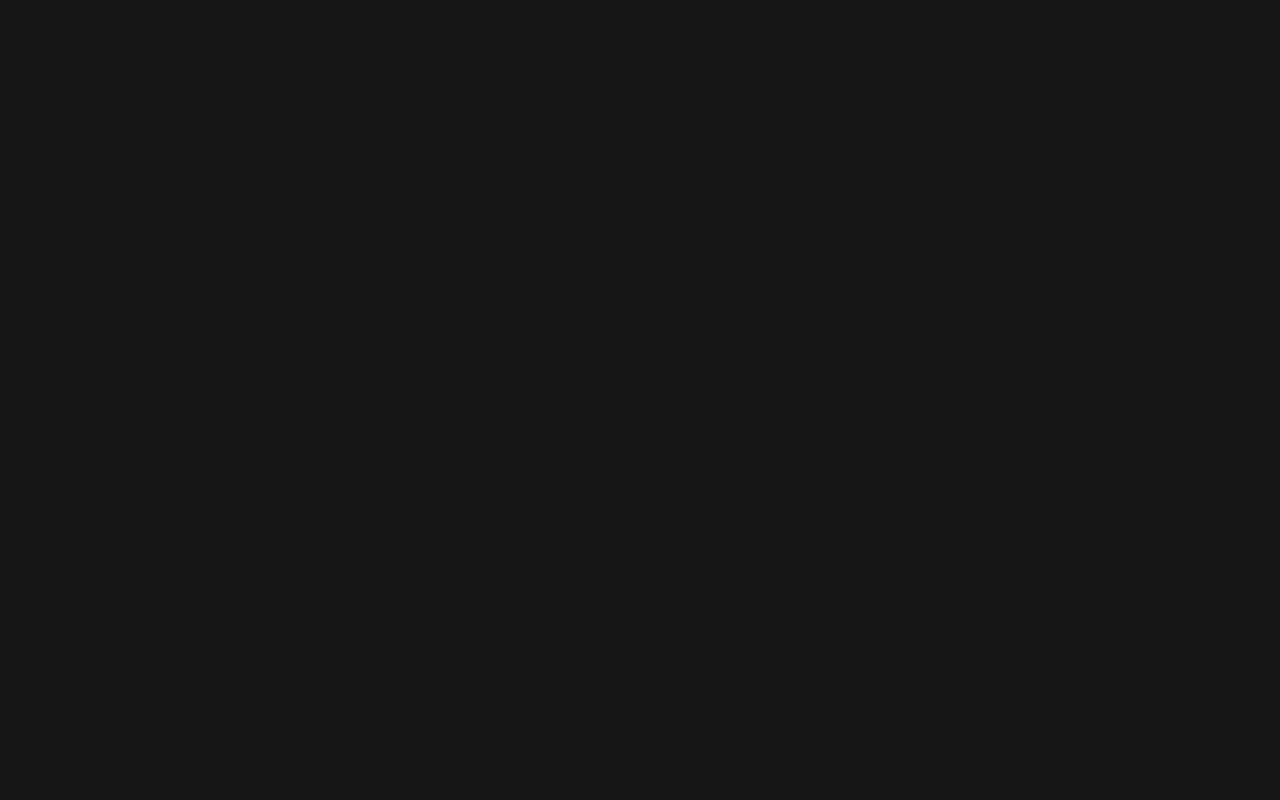
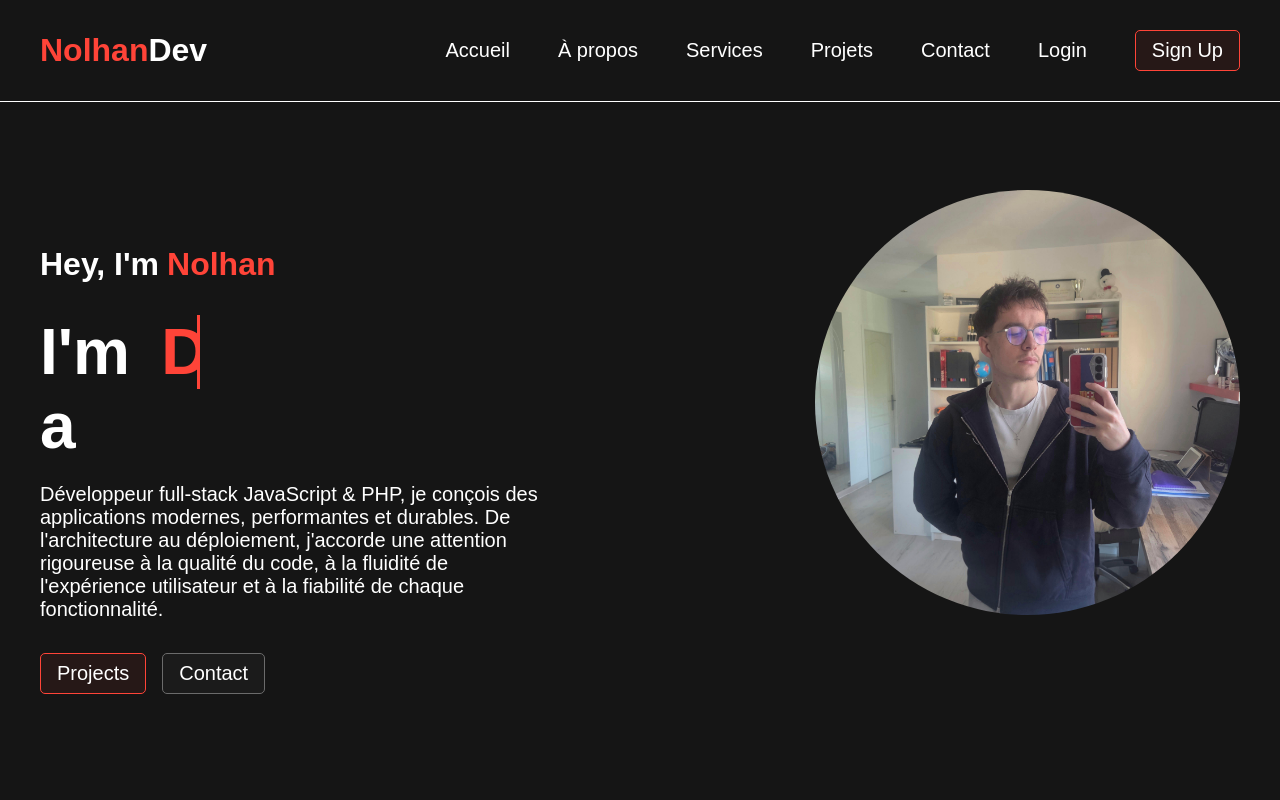
Before and after one commit to MNolhan/Nolhan-Portfolio, a React (Vite) app in the folder Frontend-Portfolio/: page / in a window 1280 px wide. Before the commit this address had no page. Shown: the top 800 px of the page. Built offline with nearby package versions, Linux system fonts and the light colour scheme; a web font is replaced by a local one.

Commit message:
Feat : Ajout Page d'Accueil (Home) avec Animation Developpeur/Desginer + photo

```diff
--- /dev/null
+++ b/Frontend-Portfolio/src/pages/home.jsx
@@ -0,0 +1,44 @@
+import Header from "../components/layouts/header";
+import Foot from "../components/layouts/footer";
+import Bouton from "../components/ui/button";
+import Me from "../assets/me.jpg";
+
+export default function Home() {
+    return (
+        <div className="home">
+            <Header />
+                <section className="home">
+                    <div className="container">
+                        <div className="home__content">
+                            <div className="home__content--left">
+                                <h2 className="home__subtitle">
+                                    <p className="home__subtitle home--first">Hey, I'm </p>
+                                    <p className="home__subtitle home--second">Nolhan</p>
+                                </h2>
+                                <h1 className="home__title">
+                                    <p className="home__title home--first">I'm a </p>
+                                    <p className="home__title home__title__typing home--second">
+                                        <span>Developper</span>
+                                        <span>Designer</span>
+                                    </p>
+                                </h1>
+                                <p className="home__description">Développeur full-stack JavaScript & PHP, je conçois des applications
+                                    modernes, performantes et durables. De l'architecture au déploiement, j'accorde une attention
+                                    rigoureuse à la qualité du code, à la fluidité de l'expérience utilisateur et à la fiabilité
+                                    de chaque fonctionnalité.
+                                </p>
+                                <div className="home__list">
+                                    <Bouton variant="primary">Projects</Bouton>
+                                    <Bouton variant="secondary">Contact</Bouton>
+                                </div>
+                            </div>
+                            <div className="home__content--right">
+                                <img className="home__image" src={Me} alt="Photo de Nolhan"/>
+                            </div>
+                        </div>
+                    </div>
+                </section>
+            <Foot />
+        </div>
+    );
+}
--- a/Frontend-Portfolio/src/router/AppRouter.jsx
+++ b/Frontend-Portfolio/src/router/AppRouter.jsx
@@ -1,10 +1,11 @@
 import { BrowserRouter, Routes, Route } from "react-router-dom";
+import Home from "../pages/home";
 
 export default function AppRouter() {
   return (
     <BrowserRouter>
       <Routes>
-
+        <Route path="/" element={<Home />} />
       </Routes>
     </BrowserRouter>
   );
--- a/Frontend-Portfolio/src/styles/layouts/__header.scss
+++ b/Frontend-Portfolio/src/styles/layouts/__header.scss
@@ -6,6 +6,7 @@
     margin-bottom: 4rem;
     background-color: $dark-bg;
     border-bottom: 1px solid white;
+    z-index: 100;
 
     &__nav{
         display: flex;
--- a/Frontend-Portfolio/src/styles/main.scss
+++ b/Frontend-Portfolio/src/styles/main.scss
@@ -4,7 +4,9 @@
 @use "./abstracts/_container" as *;
 @use "./layouts/__header" as *;
 @use "./layouts/__footer" as *;
+@use "./pages/_home" as *;
 
 body{
+    margin : 0;
     background-color: $dark-bg;
 }
--- /dev/null
+++ b/Frontend-Portfolio/src/styles/pages/__home.scss
@@ -0,0 +1,148 @@
+@use '../abstracts/_variables' as *;
+
+.home {
+    display: flex;
+    flex-direction: column;
+    min-height: 90vh;
+    font-family: $font-family-primary;
+
+    &__subtitle{
+        display: flex;
+        font-size: 2rem;
+        margin: 2.5rem 0 1rem 0;
+    }
+
+    &__title{
+        display: flex;
+        font-size: 4rem;
+        margin: 0;
+
+        &__typing {
+            position: relative;
+            display: inline-block;
+            height: 1.2em;
+            min-width: 13ch;
+            color: $primary-color;
+            overflow: hidden;
+            z-index: 10;
+
+            span {
+                position: absolute;
+                left: 0;
+                top: 0;
+                white-space: nowrap;
+                overflow: hidden;
+                border-right: 3px solid #ff4438;
+                width: 0;
+                opacity: 0;
+            }
+
+            span:nth-child(1) {
+                animation: typingDeveloper 6s steps(9) infinite;
+            }
+
+            span:nth-child(2) {
+                animation: typingDesigner 6s steps(8) infinite;
+            }
+    }
+
+
+
+    }
+
+    &--first{
+            color: white;
+        }
+
+    &--second{
+        color: $primary-color;
+        margin-left: 0.5rem;
+    }
+
+    &__description{
+        font-size: 1.25rem;
+        max-width: 500px;
+        color: white;
+        margin-bottom: 2rem;
+    }
+
+    &__list{
+        display: flex;
+        gap: 1rem;
+    }
+
+    &__image{
+        width: 425px;
+        height: 425px;
+        margin: 1.5rem 0;
+        border-radius: 50%;
+        object-fit: cover;
+        margin-left: 2rem;
+        justify-content: flex-end;
+    }
+
+    &__content{
+        display: grid;
+        grid-template-columns: 1fr 1fr;
+        gap: 2rem;
+        justify-content: space-between;
+        flex-wrap: wrap;
+
+        &--right{
+            display: flex;
+            justify-content: flex-end;
+        }
+    }
+}
+
+@keyframes typingDeveloper {
+  0% {
+    width: 0;
+    opacity: 1;
+  }
+  15% {
+    width: 10ch;
+    opacity: 1;
+  }
+  30% {
+    width: 10ch;
+    opacity: 1;
+  }
+  45% {
+    width: 0;
+    opacity: 1;
+  }
+  46%,
+  100% {
+    width: 0;
+    opacity: 0;
+  }
+}
+
+@keyframes typingDesigner {
+  0%,
+  49% {
+    width: 0;
+    opacity: 0;
+  }
+  50% {
+    width: 0;
+    opacity: 1;
+  }
+  65% {
+    width: 8ch;
+    opacity: 1;
+  }
+  80% {
+    width: 8ch;
+    opacity: 1;
+  }
+  95% {
+    width: 0;
+    opacity: 1;
+  }
+  100% {
+    width: 0;
+    opacity: 0;
+  }
+}
```
Also changed, not shown: Frontend-Portfolio/src/assets/me.jpg (added).
